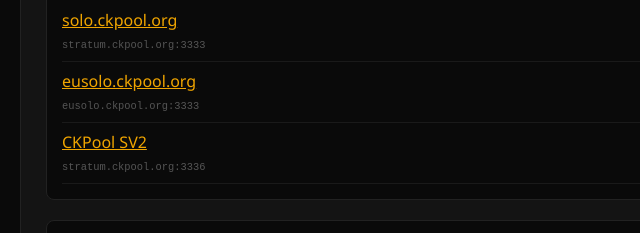
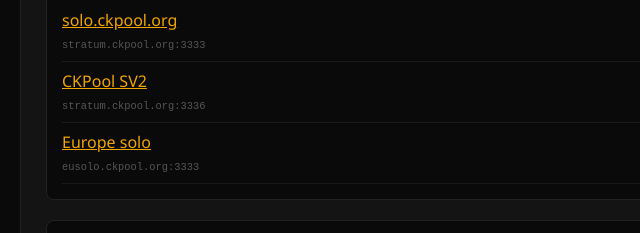
Before and after one commit to Pexuguelas/ckpool-dashboard, a plain HTML site: page index.html in a window 1280 px wide. Shown: the part 1877-2110 px from the top of the page, 0-640 px from the left. Drawn offline with nearby package versions, Linux system fonts and the light colour scheme.

Commit message:
Pools verificadas desde webs oficiales — sin stratum inventados
- BTC: ckpool.org confirmado (solo.ckpool.org)
- BCH: bcckpool.com confirmado + Mining Dutch BCH
- BSV: Mining Dutch confirmado (mining-dutch.nl/pools/bitcoinsv.php)
  - europe/americas/asia.mining-dutch.nl:3433, 0.50% solo
- XEC: Mining Dutch confirmado (mining-dutch.nl/pools/ecash.php)
  - europe/americas/asia.mining-dutch.nl:3407, 0.50% solo
  - Merged mining gratis (Emercoin, Namecoin, etc.)
- Eliminadas pools no verificadas (ViaBTC, SVPool, Mempool, CoinEx, Kaspa)
- Todos los stratum verificados desde webs oficiales

```diff
--- a/index.html
+++ b/index.html
@@ -227,23 +227,22 @@
         let CHAINS = {
             btc: { name: 'BTC', emoji: '₿', diff: 1.348238373e14, price: 60688, reward: 3.125, color: '#f0a500', web: 'https://bitcoin.org', desc: 'Bitcoin — la primera y mayor cryptocurrency', pools: [
                 { name: 'solo.ckpool.org', url: 'https://solo.ckpool.org', stratum: 'stratum.ckpool.org:3333', fee: '2%' },
-                { name: 'eusolo.ckpool.org', url: 'https://eusolo.ckpool.org', stratum: 'eusolo.ckpool.org:3333', fee: '2%' },
-                { name: 'CKPool SV2', url: 'https://solo.ckpool.org', stratum: 'stratum.ckpool.org:3336', fee: '2%' }
+                { name: 'CKPool SV2', url: 'https://solo.ckpool.org', stratum: 'stratum.ckpool.org:3336', fee: '2%' },
+                { name: 'Europe solo', url: 'https://solo.ckpool.org', stratum: 'eusolo.ckpool.org:3333', fee: '2%' }
             ] },
             bch: { name: 'BCH', emoji: '🅱️', diff: 4.99244753561e11, price: 197.52, reward: 6.25, color: '#4caf50', web: 'https://bch.info', desc: 'Bitcoin Cash — fork de Bitcoin con bloques más grandes', pools: [
                 { name: 'solo.ckpool BCH', url: 'https://solo.ckpool.org', stratum: 'stratum.bcckpool.com:3333', fee: '2%' },
-                { name: 'ViaBTC', url: 'https://www.viabtc.com', stratum: 'bch.viabtc.com:3333', fee: '2%' },
-                { name: 'BCH Solo Pool', url: 'https://solo.ckpool.org', stratum: 'stratum.bcckpool.com:3333', fee: '2%' }
+                { name: 'Mining Dutch BCH', url: 'https://www.mining-dutch.nl/pools/bitcoincashnode.php', stratum: 'europe.mining-dutch.nl:3406', fee: '0.50% solo' }
             ] },
             bsv: { name: 'BSV', emoji: '🔄', diff: 7.1e10, price: 13.97, reward: 6.25, color: '#6e9eff', web: 'https://bitcoinsv.com', desc: 'Bitcoin SV — fork de BCH enfocado en escalabilidad on-chain', pools: [
-                { name: 'ViaBTC BSV', url: 'https://www.viabtc.com', stratum: 'bsv.viabtc.com:3333', fee: '2%' },
-                { name: 'SVPool', url: 'https://svpool.com', stratum: 'stratum.svpool.com:3333', fee: '1%' },
-                { name: 'Mempool BSV', url: 'https://mempool.com', stratum: 'stratum.mempool.com:3333', fee: '0.5%' }
+                { name: 'Mining Dutch BSV', url: 'https://www.mining-dutch.nl/pools/bitcoinsv.php', stratum: 'europe.mining-dutch.nl:3433', fee: '0.50% solo' },
+                { name: 'Mining Dutch Americas', url: 'https://www.mining-dutch.nl/pools/bitcoinsv.php', stratum: 'americas.mining-dutch.nl:3433', fee: '0.50% solo' },
+                { name: 'Mining Dutch Asia', url: 'https://www.mining-dutch.nl/pools/bitcoinsv.php', stratum: 'asia.mining-dutch.nl:3433', fee: '0.50% solo' }
             ] },
-            xec: { name: 'XEC', emoji: '⚡', diff: 6.135868195e9, price: 0.00000504, reward: 12500000, color: '#e91e63', web: 'https://e.cash', desc: 'eCash (XEC) — fork de BCH con re-denominación, dificultad muy baja', pools: [
-                { name: 'ViaBTC XEC', url: 'https://www.viabtc.com', stratum: 'xec.viabtc.com:3333', fee: '2%' },
-                { name: 'CoinEx Pool', url: 'https://www.coinex.com/pool', stratum: 'xec.coinex.com:3333', fee: '1%' },
-                { name: 'BCH Solo (compatible XEC)', url: 'https://solo.ckpool.org', stratum: 'stratum.bcckpool.com:3333', fee: '2%' }
+            xec: { name: 'XEC', emoji: '⚡', diff: 6.135868195e9, price: 0.00000504, reward: 12500000, color: '#e91e63', web: 'https://e.cash', desc: 'eCash (XEC) — fork de BCH con re-denominación, dificultad muy baja. Merged mining gratis', pools: [
+                { name: 'Mining Dutch XEC', url: 'https://www.mining-dutch.nl/pools/ecash.php', stratum: 'europe.mining-dutch.nl:3407', fee: '0.50% solo' },
+                { name: 'Mining Dutch Americas', url: 'https://www.mining-dutch.nl/pools/ecash.php', stratum: 'americas.mining-dutch.nl:3407', fee: '0.50% solo' },
+                { name: 'Mining Dutch Asia', url: 'https://www.mining-dutch.nl/pools/ecash.php', stratum: 'asia.mining-dutch.nl:3407', fee: '0.50% solo' }
             ] }
         };
 
```
